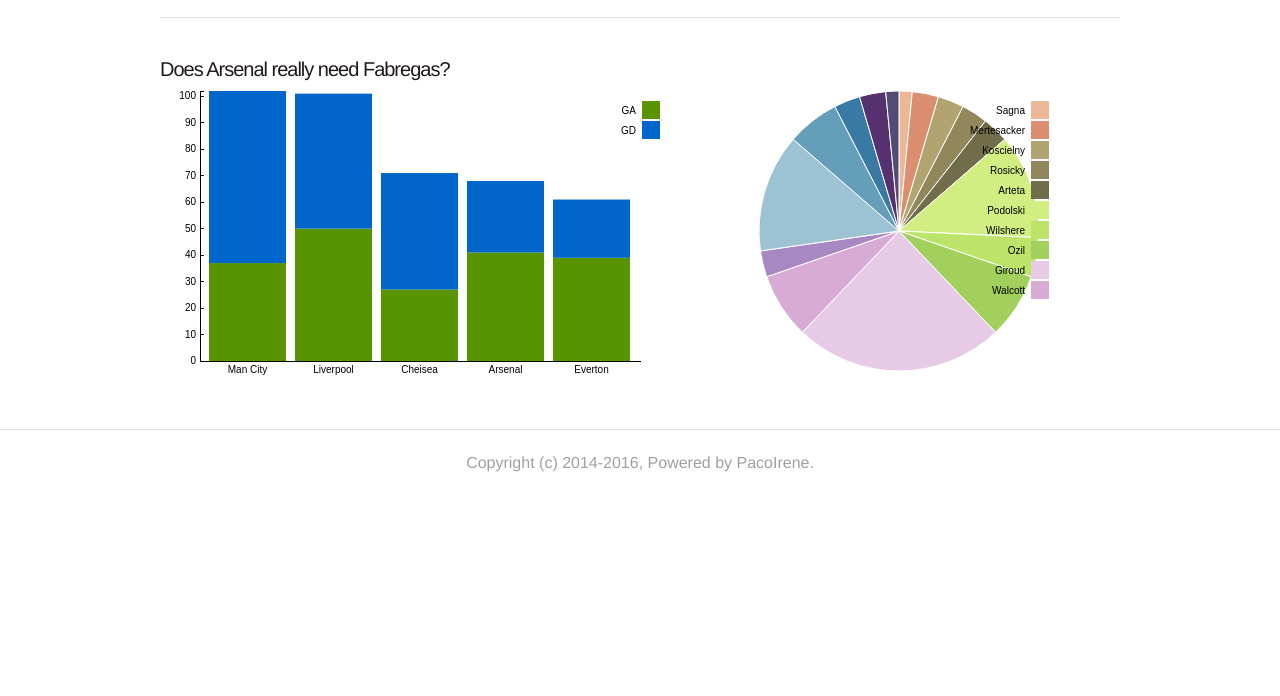
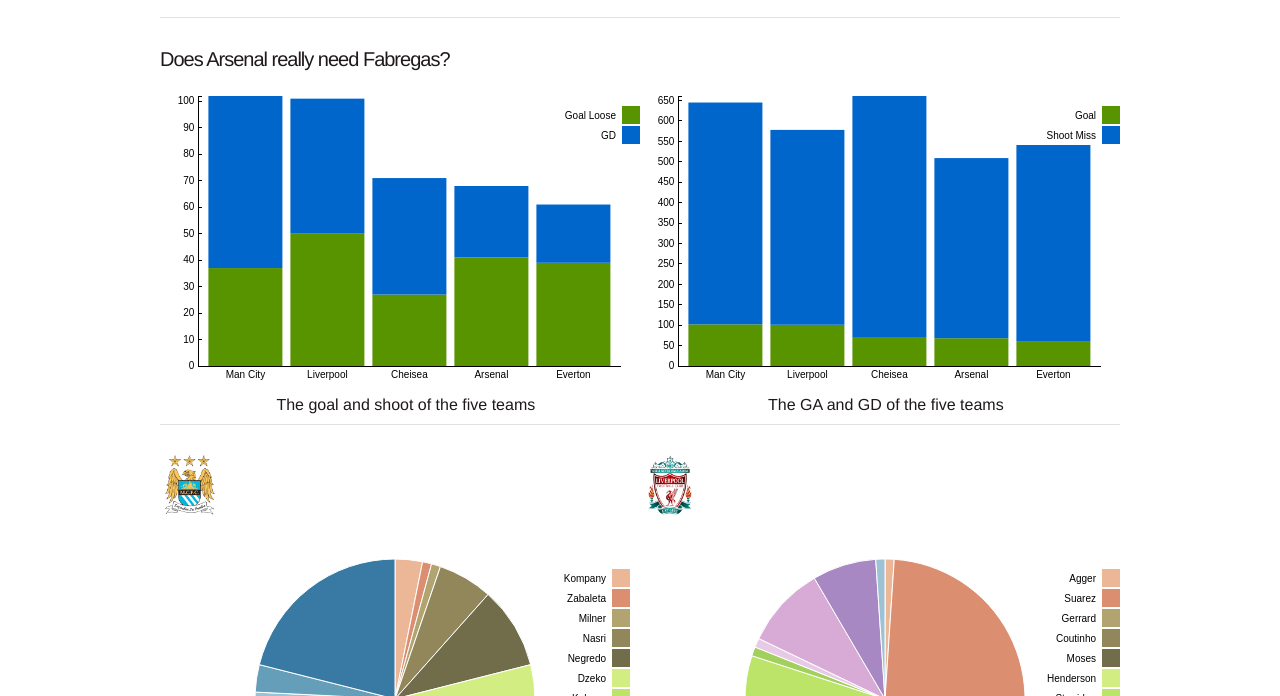
Before and after one commit to PacoIrene/frost_website, a plain HTML site: page example.html in a window 1280 px wide. Shown: the part 256-952 px from the top of the page. Before the commit the page ends 800 px from the top, so only its background shows below. Drawn offline with nearby package versions, Linux system fonts and the light colour scheme.

Commit message:
Signed-off-by: PacoIrene <zhenyangchu@gmail.com>

```diff
--- a/css/example.css
+++ b/css/example.css
@@ -35,27 +35,46 @@
 }
 .container_singleExample_content {
 	margin-top: 20px;
-	padding-top: 40px;
+	padding-top: 30px;
 	border-top: 1px solid #e0e0e0;
 }
 #container_IsNeed h2 {
 	font-size: 20px;
 	letter-spacing: -1px;
 	font-weight: normal;
+	margin-bottom: 15px;
 }
-.chartContainer {
+.chartContainer, .chartDetail {
 	width: 960px;
 	display: box;
 	display: -moz-box;
 	display: -webkit-box;
 }
-#fiveInOut {
-	box-flex: 5;
-	-webkit-box-flex: 5;
-	-moz-box-flex: 5;
+.column8flow{
+	box-flex: 1;
+	-webkit-box-flex: 1;
+	-moz-box-flex: 1;
 }
-#goalPlayer {
-	box-flex: 4;
-	-webkit-box-flex: 4;
-	-moz-box-flex: 4;
+.chartDetail {
+	margin-top: 10px;
+	margin-bottom: 30px;
+	padding-bottom: 10px;
+	border-bottom: 1px solid #e0e0e0;
 }
+.chartDetail p {
+	text-align: center;
+}
+.teamLogo {
+	padding: 0;
+	border: none;
+}
+.teamLogo p {
+	text-align: left;
+}
+.teamLogo p img {
+	height: 60px;
+	width: 60px;
+}
+#manCityPlayerGoal, #cheiseaPlayerGoal {
+	margin-right: 20px;
+}
--- a/example.html
+++ b/example.html
@@ -36,9 +36,29 @@
 					<div id="container_IsNeed">
 						<h2>Does Arsenal really need Fabregas?</h2>
 						<div class="chartContainer">
-							<div id="fiveInOut">
+							<div class="column8flow" id="fiveInOut">
 							</div>
-							<div id="goalPlayer"></div>
+							<div class="column8flow" id="fiveShootGoal"></div>
+						</div>
+						<div class ="chartDetail">
+							<p class="column8flow">The goal and shoot of the five teams</p>
+							<p class="column8flow">The GA and GD of the five teams</p>
+						</div>
+						<div class ="chartDetail teamLogo">
+							<p class="column8flow"><img src="img/mancity.png"></p>
+							<p class="column8flow"><img src="img/liverpool.png"></p>
+						</div>
+						<div class="chartContainer">
+							<div class="column8flow" id="manCityPlayerGoal"></div>
+							<div class="column8flow" id="liverpoolPlayerGoal"></div>
+						</div>
+						<div class ="chartDetail teamLogo">
+							<p class="column8flow"><img src="img/cheisea.png"></p>
+							<p class="column8flow"><img src="img/arsenal.jpg"></p>
+						</div>
+						<div class="chartContainer">
+							<div class="column8flow" id="cheiseaPlayerGoal"></div>
+							<div class="column8flow" id="arsenalPlayerGoal"></div>
 						</div>
 					</div>
 				</div>
--- a/js/example.js
+++ b/js/example.js
@@ -1,6 +1,68 @@
+var fiveShootGoal = new Frost.Graph({
+	element: "#fiveShootGoal",
+	width: 480,
+	height: 300,
+	type: "bar",
+	stack: true,
+	barType: 1,
+	series: [
+	{
+		color: "#589400",
+		data: [{
+			value: 102,
+			name: "Goal"
+		}, {
+			value: 645-102,
+			name: "Shoot Miss"
+		}],
+		name: "Man City"
+	},{
+		color: "#0066cc",
+		data: [{
+			value: 101,
+			name: "Goal"
+		}, {
+			value: 578-101,
+			name: "Shoot Miss"
+		}],
+		name: "Liverpool"
+	},{
+		data: [{
+			value: 71,
+			name: "Goal"
+		}, {
+			value: 661-71,
+			name: "Shoot Miss"
+		}],
+		name: "Cheisea"
+	},{
+		data: [{
+			value: 68,
+			name: "Goal"
+		}, {
+			value: 509-68,
+			name: "Shoot Miss"
+		}],
+		name: "Arsenal"
+	},{
+		data: [{
+			value: 61,
+			name: "Goal"
+		}, {
+			value: 541-61,
+			name: "Shoot Miss"
+		}],
+		name: "Everton"
+	}],
+	hasDetail: true,
+	xAxis:true,
+	yAxis: true,
+	legend: true,
+});
+fiveShootGoal.render();
 var fiveInOut = new Frost.Graph({
 	element: "#fiveInOut",
-	width: 500,
+	width: 480,
 	height: 300,
 	type: "bar",
 	stack: true,
@@ -10,7 +72,7 @@ var fiveInOut = new Frost.Graph({
 		color: "#589400",
 		data: [{
 			value: 37,
-			name: "GA"
+			name: "Goal Loose"
 		}, {
 			value: 65,
 			name: "GD"
@@ -20,7 +82,7 @@ var fiveInOut = new Frost.Graph({
 		color: "#0066cc",
 		data: [{
 			value: 50,
-			name: "GA"
+			name: "Goal Loose"
 		}, {
 			value: 51,
 			name: "GD"
@@ -29,7 +91,7 @@ var fiveInOut = new Frost.Graph({
 	},{
 		data: [{
 			value: 27,
-			name: "GA"
+			name: "Goal Loose"
 		}, {
 			value: 44,
 			name: "GD"
@@ -38,7 +100,7 @@ var fiveInOut = new Frost.Graph({
 	},{
 		data: [{
 			value: 41,
-			name: "GA"
+			name: "Goal Loose"
 		}, {
 			value: 27,
 			name: "GD"
@@ -47,7 +109,7 @@ var fiveInOut = new Frost.Graph({
 	},{
 		data: [{
 			value: 39,
-			name: "GA"
+			name: "Goal Loose"
 		}, {
 			value: 22,
 			name: "GD"
@@ -60,9 +122,97 @@ var fiveInOut = new Frost.Graph({
 	legend: true
 });
 fiveInOut.render();
-var goalPlayer = new Frost.Graph({
-	element: "#goalPlayer",
-	width: 300,
+var manCityPlayerGoal = new Frost.Graph({
+	element: "#manCityPlayerGoal",
+	width: 470,
+	height: 300,
+	type: "pie",
+	series: [
+	{
+		data: [
+			{value: 3,name: "Kompany"},
+			{value: 1,name: "Zabaleta"},
+			{value: 1,name: "Milner"},
+			{value: 6,name: "Nasri"},
+			{value: 9,name: "Negredo"},
+			{value: 16,name: "Dzeko"},
+			{value: 1,name: "Kolarov"},
+			{value: 4,name: "Navas"},
+			{value: 17,name: "Aguero"},
+			{value: 7,name: "Silva"},
+			{value: 5,name: "Fernandinho"},
+			{value: 2,name: "Demichelis"},
+			{value: 3,name: "Jovetic"},
+			{value: 20,name: "Toure"}
+		],
+		name: "Man City"
+	}],
+	hasDetail: true,
+	hasContent: false,
+	legend:true
+});
+manCityPlayerGoal.render();
+var liverpoolPlayerGoal = new Frost.Graph({
+	element: "#liverpoolPlayerGoal",
+	width: 470,
+	height: 300,
+	type: "pie",
+	series: [
+	{
+		data: [
+			{value: 1,name: "Agger"},
+			{value: 31,name: "Suarez"},
+			{value: 13,name: "Gerrard"},
+			{value: 5,name: "Coutinho"},
+			{value: 1,name: "Moses"},
+			{value: 4,name: "Henderson"},
+			{value: 21,name: "Sturridge"},
+			{value: 1,name: "Sakho"},
+			{value: 1,name: "Allen"},
+			{value: 9,name: "Sterling"},
+			{value: 7,name: "Skrtel"},
+			{value: 1,name: "Flanagan"}
+		],
+		name: "Man City"
+	}],
+	hasDetail: true,
+	hasContent: false,
+	legend:true
+});
+liverpoolPlayerGoal.render();
+var cheiseaPlayerGoal = new Frost.Graph({
+	element: "#cheiseaPlayerGoal",
+	width: 470,
+	height: 300,
+	type: "pie",
+	series: [
+	{
+		data: [
+			{value: 3,name: "Ivanovic"},
+			{value: 1,name: "Ramires"},
+			{value: 5,name: "Lampard"},
+			{value: 4,name: "Torres"},
+			{value: 8,name: "Oscar"},
+			{value: 1,name: "Mikel"},
+			{value: 7,name: "Schurrle"},
+			{value: 2,name: "Salah"},
+			{value: 14,name: "Hazard"},
+			{value: 5,name: "Demba Ba"},
+			{value: 4,name: "Willian"},
+			{value: 1,name: "Cahill"},
+			{value: 3,name: "Terry"},
+			{value: 9,name: "Eto'o"}
+		],
+		name: "Country"
+	}],
+	hasDetail: true,
+	hasContent: false,
+	legend:true
+});
+cheiseaPlayerGoal.render();
+var arsenalPlayerGoal = new Frost.Graph({
+	element: "#arsenalPlayerGoal",
+	width: 470,
 	height: 300,
 	type: "pie",
 	series: [
@@ -91,4 +241,4 @@ var goalPlayer = new Frost.Graph({
 	hasContent: false,
 	legend:true
 });
-goalPlayer.render();
+arsenalPlayerGoal.render();
```
Also changed, not shown: img/cheisea.png (added), img/liverpool.png (added), img/mancity.png (added), lib/frost.js, lib/frost.min.js.
